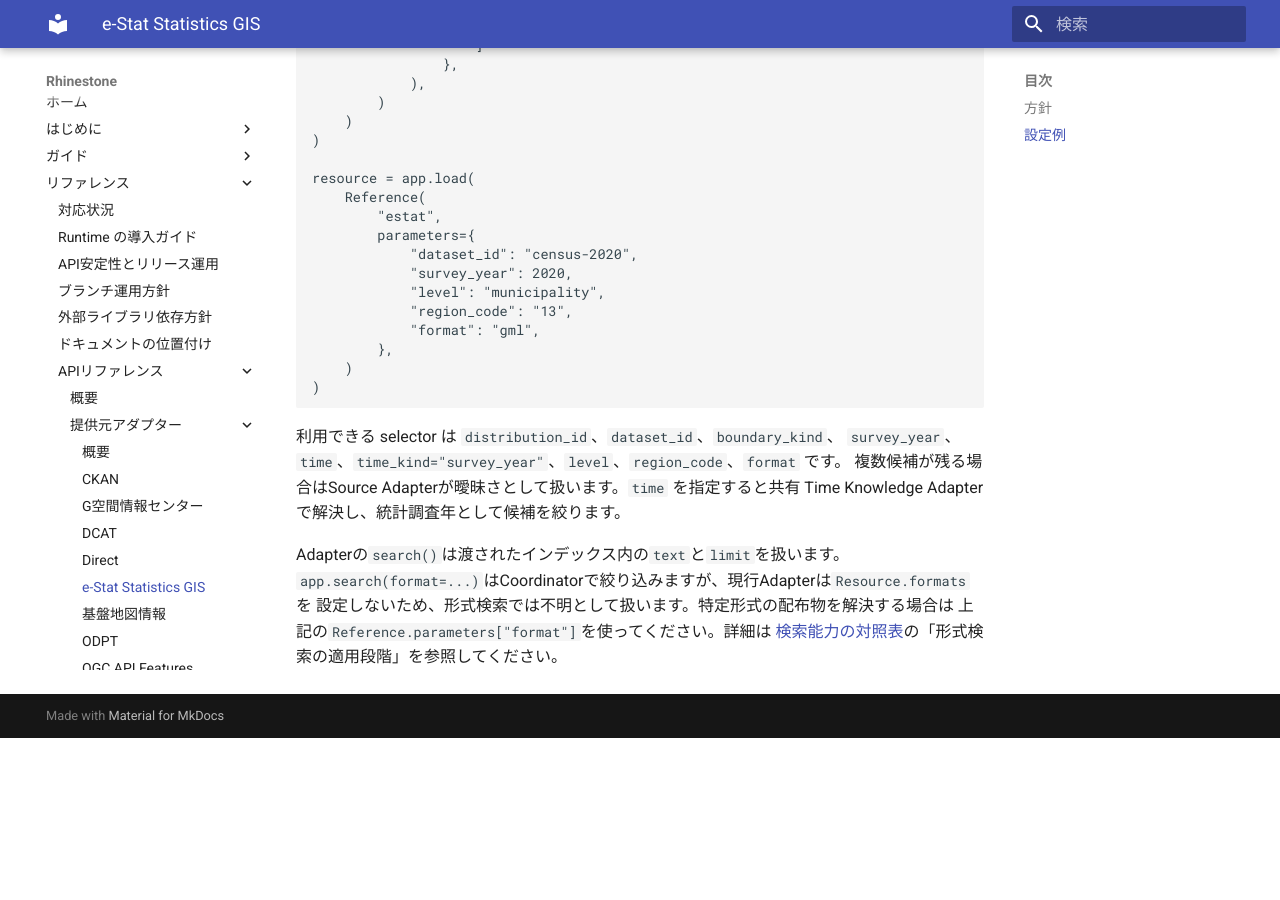
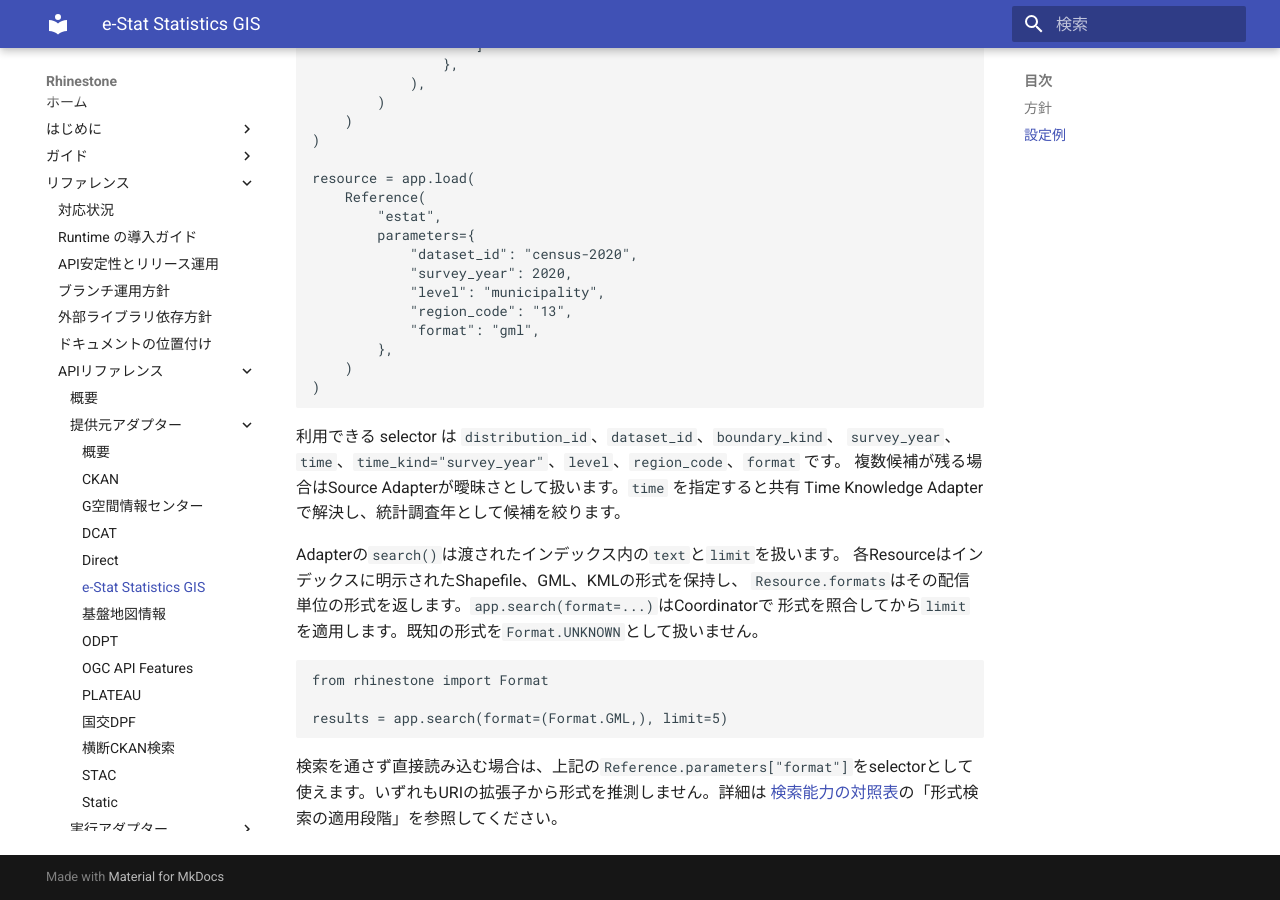
Before and after one commit to u-kitazawa/rhinestone, an MkDocs documentation site: the page built from docs/api/adapters/estat-gis.md, in a window 1280 px wide and 900 px high, scrolled down 992 px. Built offline with MkDocs 1.6.1 and Material for MkDocs 9.7.7, drawn with Linux system fonts in a browser that asks for light colours; before the commit the page ends 1730 px from its top, so only the background shows below that.

Commit message:
docs: reconcile e-Stat GIS format search guide

````diff
--- a/docs/api/adapters/estat-gis.md
+++ b/docs/api/adapters/estat-gis.md
@@ -66,7 +66,16 @@ resource = app.load(
 Knowledge Adapter で解決し、統計調査年として候補を絞ります。
 
 Adapterの`search()`は渡されたインデックス内の`text`と`limit`を扱います。
-`app.search(format=...)`はCoordinatorで絞り込みますが、現行Adapterは`Resource.formats`を
-設定しないため、形式検索では不明として扱います。特定形式の配布物を解決する場合は
-上記の`Reference.parameters["format"]`を使ってください。詳細は
+各Resourceはインデックスに明示されたShapefile、GML、KMLの形式を保持し、
+`Resource.formats`はその配信単位の形式を返します。`app.search(format=...)`はCoordinatorで
+形式を照合してから`limit`を適用します。既知の形式を`Format.UNKNOWN`として扱いません。
+
+```python
+from rhinestone import Format
+
+results = app.search(format=(Format.GML,), limit=5)
+```
+
+検索を通さず直接読み込む場合は、上記の`Reference.parameters["format"]`をselectorとして
+使えます。いずれもURIの拡張子から形式を推測しません。詳細は
 [検索能力の対照表](../../search-capabilities.md)の「形式検索の適用段階」を参照してください。
````
